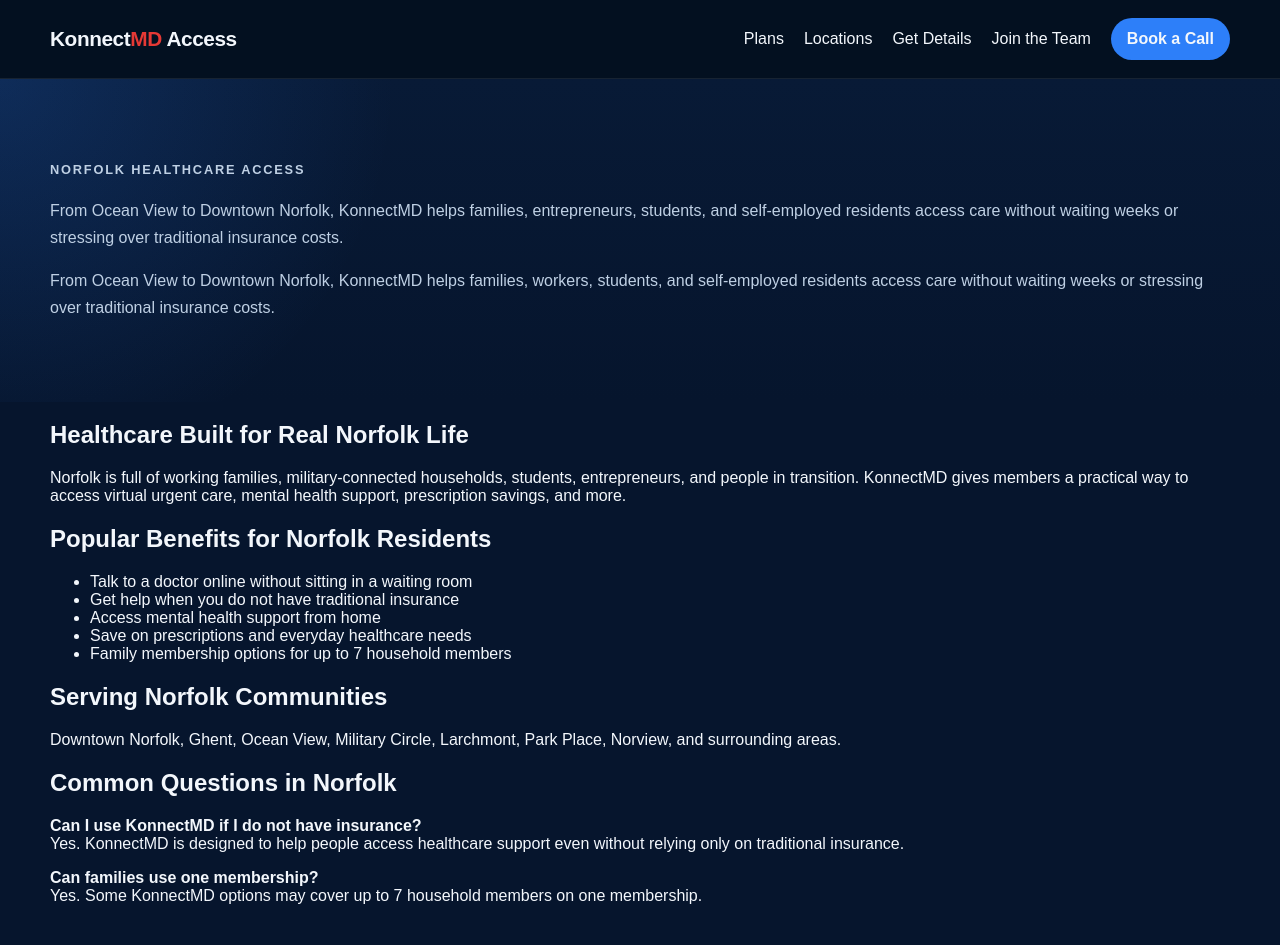
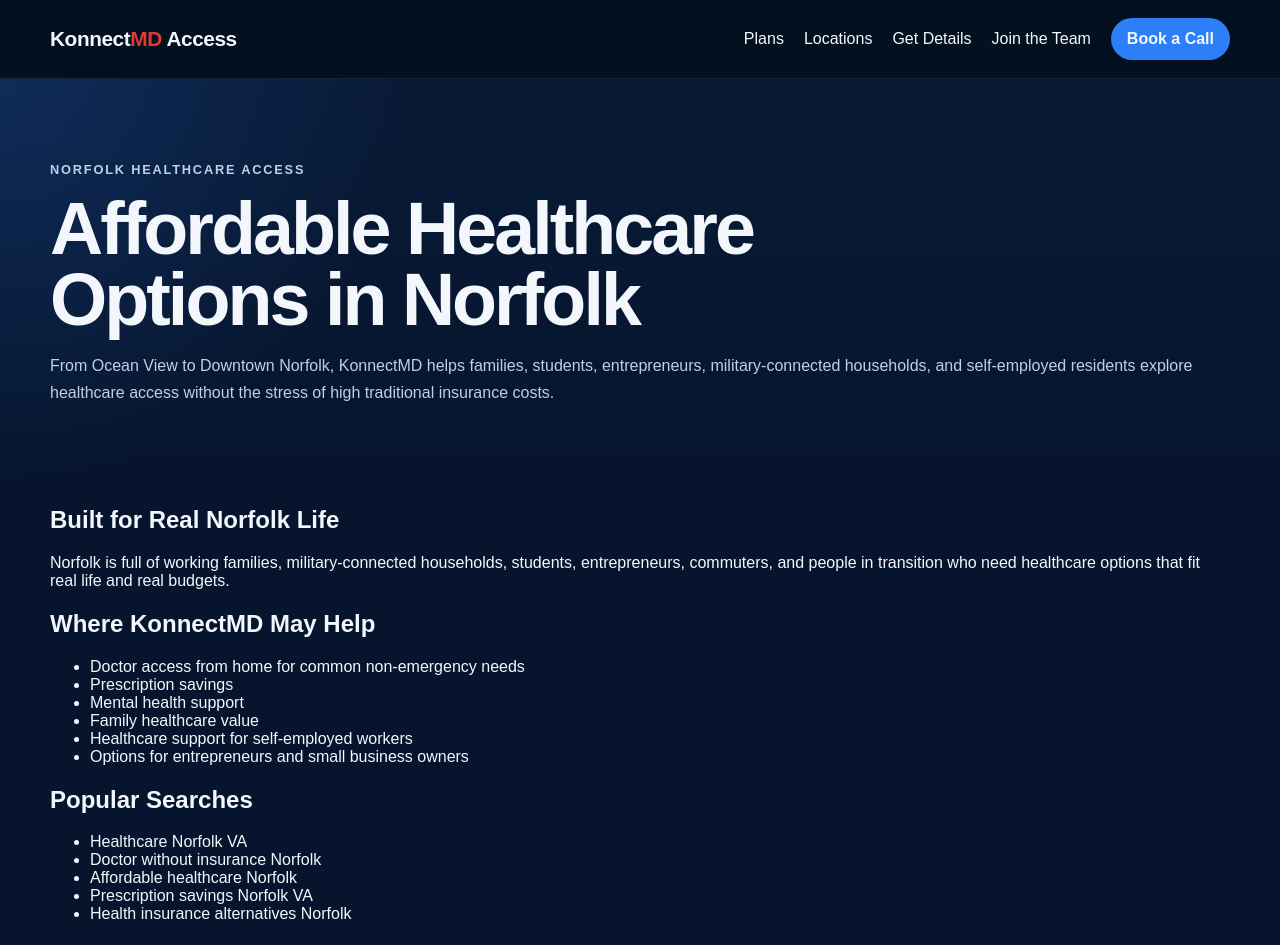
Before and after one commit to 12sphat-star/konnectmd-access, a React (Vite) app: page /locations/norfolk-va in a window 1280 px wide. Shown: the top 945 px of the page. Built offline with nearby package versions, Linux system fonts and the light colour scheme.

Commit message:
Optimize Hampton Roads city pages for local SEO

```diff
--- a/src/pages/NorfolkPage.jsx
+++ b/src/pages/NorfolkPage.jsx
@@ -1,68 +1,105 @@
 import React from "react";
 import CTA from "../components/CTA";
+import SEO from "../components/SEO";
 
 export default function NorfolkPage() {
   return (
+    <>
+      <SEO
+        title="Healthcare Options in Norfolk VA | KonnectMD"
+        description="Looking for healthcare options in Norfolk? KonnectMD helps families, entrepreneurs, students, military-connected households, and business owners explore affordable healthcare access."
+        path="/locations/norfolk-va"
+      />
+
       <main className="page city-page">
         <section className="hero">
           <div className="container">
             <p className="eyebrow">Norfolk Healthcare Access</p>
+
+            <h1>Affordable Healthcare Options in Norfolk</h1>
+
             <p className="lead">
               From Ocean View to Downtown Norfolk, KonnectMD helps families,
-  entrepreneurs, students, and self-employed residents access care without
-  waiting weeks or stressing over traditional insurance costs.
-</p>
-          <p className="lead">
-            From Ocean View to Downtown Norfolk, KonnectMD helps families,
-            workers, students, and self-employed residents access care without
-            waiting weeks or stressing over traditional insurance costs.
+              students, entrepreneurs, military-connected households, and
+              self-employed residents explore healthcare access without the
+              stress of high traditional insurance costs.
             </p>
           </div>
         </section>
 
         <section className="content-section">
           <div className="container">
-          <h2>Healthcare Built for Real Norfolk Life</h2>
+            <h2>Built for Real Norfolk Life</h2>
+
             <p>
-            Norfolk is full of working families, military-connected households,
-            students, entrepreneurs, and people in transition. KonnectMD gives
-            members a practical way to access virtual urgent care, mental health
-            support, prescription savings, and more.
+              Norfolk is full of working families, military-connected
+              households, students, entrepreneurs, commuters, and people in
+              transition who need healthcare options that fit real life and real
+              budgets.
             </p>
 
-          <h2>Popular Benefits for Norfolk Residents</h2>
+            <h2>Where KonnectMD May Help</h2>
+
             <ul>
-            <li>Talk to a doctor online without sitting in a waiting room</li>
-            <li>Get help when you do not have traditional insurance</li>
-            <li>Access mental health support from home</li>
-            <li>Save on prescriptions and everyday healthcare needs</li>
-            <li>Family membership options for up to 7 household members</li>
+              <li>Doctor access from home for common non-emergency needs</li>
+              <li>Prescription savings</li>
+              <li>Mental health support</li>
+              <li>Family healthcare value</li>
+              <li>Healthcare support for self-employed workers</li>
+              <li>Options for entrepreneurs and small business owners</li>
+            </ul>
+
+            <h2>Popular Searches</h2>
+
+            <ul>
+              <li>Healthcare Norfolk VA</li>
+              <li>Doctor without insurance Norfolk</li>
+              <li>Affordable healthcare Norfolk</li>
+              <li>Prescription savings Norfolk VA</li>
+              <li>Health insurance alternatives Norfolk</li>
             </ul>
 
             <h2>Serving Norfolk Communities</h2>
+
             <p>
-            Downtown Norfolk, Ghent, Ocean View, Military Circle, Larchmont,
-            Park Place, Norview, and surrounding areas.
+              Downtown Norfolk, Ghent, Ocean View, Larchmont, Military Circle,
+              Norview, Park Place, East Beach, and surrounding communities.
             </p>
 
-          <h2>Common Questions in Norfolk</h2>
+            <h2>Common Questions</h2>
+
+            <p>
+              <strong>Is KonnectMD health insurance?</strong>
+              <br />
+              No. KonnectMD is not traditional health insurance. It is a
+              healthcare membership focused on access and savings.
+            </p>
+
             <p>
               <strong>Can I use KonnectMD if I do not have insurance?</strong>
               <br />
-            Yes. KonnectMD is designed to help people access healthcare support
-            even without relying only on traditional insurance.
+              Yes. KonnectMD may be worth reviewing for people seeking
+              healthcare access without relying only on traditional insurance.
             </p>
 
             <p>
               <strong>Can families use one membership?</strong>
               <br />
-            Yes. Some KonnectMD options may cover up to 7 household members on
-            one membership.
+              Eligible household members may be able to access services
+              included in the selected membership level.
+            </p>
+
+            <p>
+              <strong>What is the next step?</strong>
+              <br />
+              Review available options or speak with a KonnectMD agent to learn
+              what may fit your household or business.
             </p>
           </div>
         </section>
 
         <CTA />
       </main>
+    </>
   );
 }
```
Lines whose indentation alone changed are shown as unchanged.
